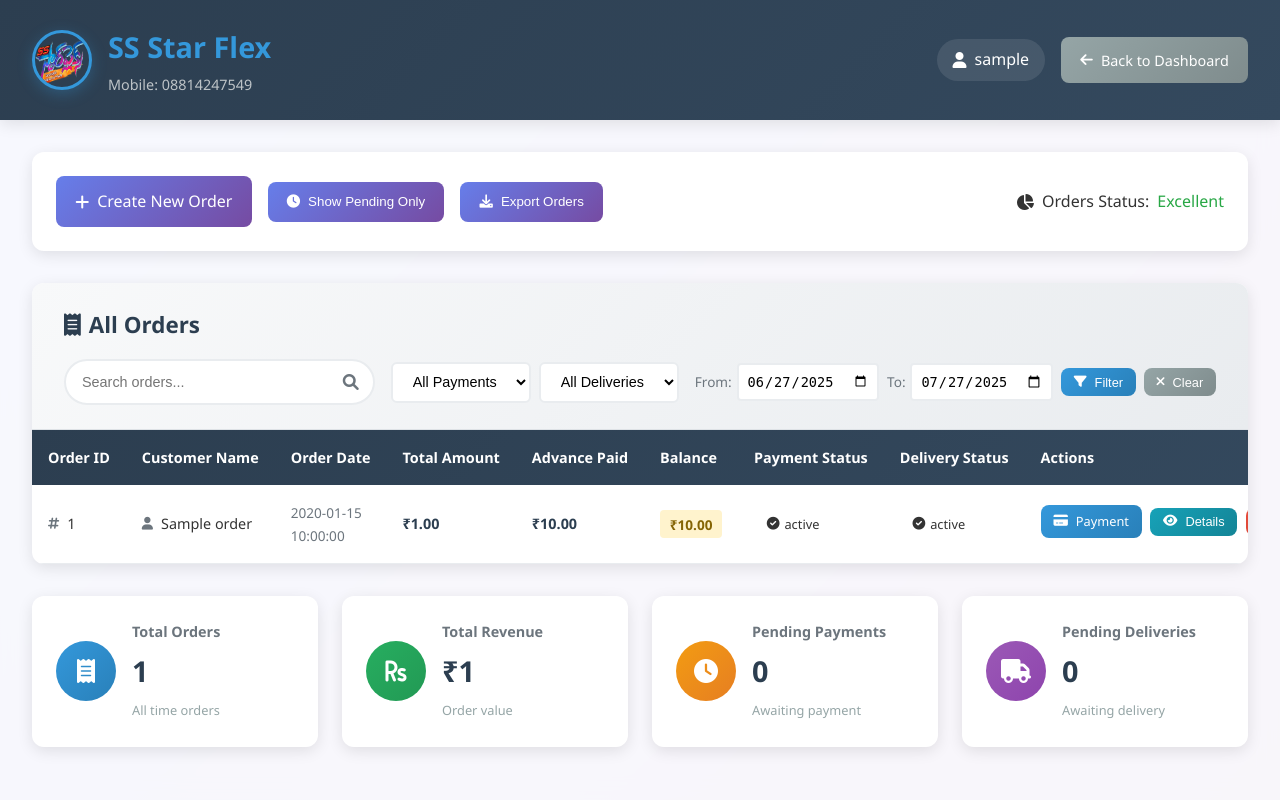
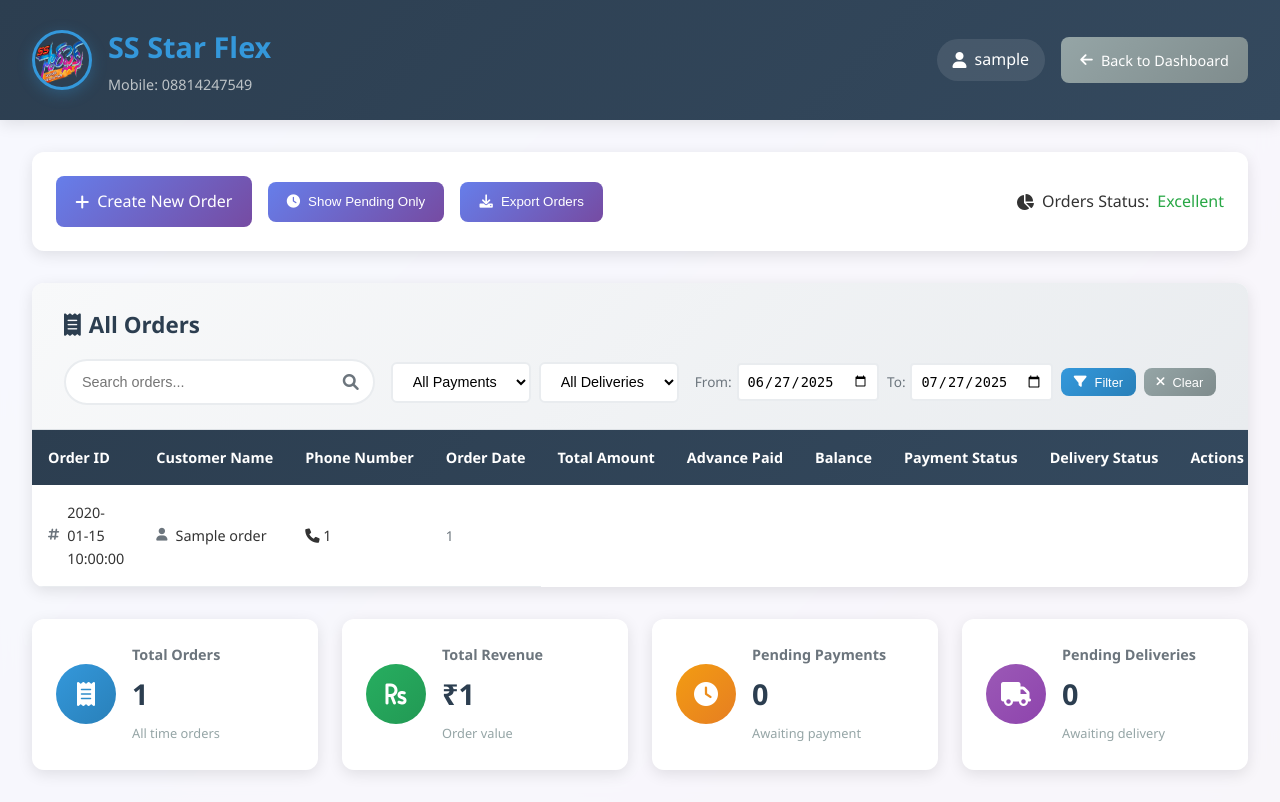
Before and after one commit to jothyanandanch/Shop-Management, a Flask app: page /view_orders in a window 1280 px wide. Before the commit the page ends 759 px from the top, so only its background shows below. Run offline with Flask 3, Linux system fonts and the light colour scheme; the visitor is signed in with stand-in values (Sample User, id 1); a database or web service that is not in the repository returns one stand-in record (values such as "Sample title"); some libraries are stand-ins or nearby versions.

Commit message:
All  Set

```diff
--- a/app.py
+++ b/app.py
@@ -186,6 +186,7 @@
 
     if request.method == 'POST':
         customer_name = request.form.get('customer_name')
+        customer_phone=request.get('customer_phone')
         order_id = request.form.get('order_id')
         order_date = request.form.get('order_date')
         delivery_status = request.form.get('delivery_status')
@@ -193,7 +194,7 @@
         total_amount = request.form.get('total_amount')
         payment = request.form.get('payment_status')
 
-        curr_order_id = create_order(customer_name, order_id, order_date, delivery_status, advance_paid, total_amount, payment)
+        curr_order_id = create_order(customer_name, order_id, order_date, delivery_status, advance_paid, total_amount, payment,customer_phone)
 
         selected_card_ids = request.form.getlist('card_ids')
         for card_id in selected_card_ids:
--- a/init_db.py
+++ b/init_db.py
@@ -45,7 +45,8 @@
                 delivery_status TEXT CHECK(delivery_status IN ('Pending', 'Delivered')),
                 advance_paid DECIMAL(10,2) DEFAULT 0,
                 total_amount DECIMAL(10,2) DEFAULT 0,
-                payment_status TEXT CHECK(payment_status IN ('Paid','Pending'))
+                payment_status TEXT CHECK(payment_status IN ('Paid','Pending')),
+                customer_phone VARCHAR(15)
             )
             """,
             """
--- a/models.py
+++ b/models.py
@@ -140,7 +140,7 @@
 
 # ------------------- ORDER FUNCTIONS -------------------
 
-def create_order(customer_name, order_id, order_date, delivery_status, advance_paid, total_amount,payment_status):
+def create_order(customer_name, order_id, order_date, delivery_status, advance_paid, total_amount,payment_status,customer_phone):
     """Creates a new customer order."""
     conn, cursor = None, None
     try:
@@ -148,8 +148,8 @@
         cursor = conn.cursor()
 
         command = """
-        INSERT INTO orders(customer_name, order_id, order_date, delivery_status, advance_paid, total_amount,payment_status)
-        VALUES(%s, %s, %s, %s, %s, %s, %s) RETURNING order_id
+        INSERT INTO orders(customer_name, order_id, order_date, delivery_status, advance_paid, total_amount,payment_status,customer_phone)
+        VALUES(%s, %s, %s, %s, %s, %s, %s, %s) RETURNING order_id
         """
         cursor.execute(command, (
             customer_name,
@@ -158,7 +158,8 @@
             delivery_status,
             Decimal(str(advance_paid)),
             Decimal(str(total_amount)),
-            payment_status
+            payment_status,
+            customer_phone
         ))
         order_id = cursor.fetchone()[0]
         conn.commit()
@@ -205,7 +206,7 @@
         cursor = conn.cursor()
         cursor.execute("""
             SELECT id, customer_name, order_id, order_date, total_amount,
-                   advance_paid, delivery_status, payment_status
+                   advance_paid, delivery_status, payment_status,customer_phone
             FROM orders WHERE id = %s
         """, (order_id,))
         return cursor.fetchone()
@@ -225,7 +226,7 @@
 
         cursor.execute("""
             SELECT id, customer_name, order_id, order_date, total_amount,
-                   advance_paid, delivery_status, payment_status
+                   advance_paid, delivery_status, payment_status,customer_phone
             FROM orders
             ORDER BY order_date DESC, id DESC
         """)
--- a/templates/record_payment.html
+++ b/templates/record_payment.html
@@ -55,6 +55,10 @@
                         <div class="detail-row">
                             <span class="detail-label">Customer Name:</span>
                             <span class="detail-value customer-name">{{ order[1] }}</span>
+                        </div>
+                        <div class="detail-row">
+                            <span class="detail-label">Phone Number:</span>
+                            <span class="detail-value">{{ order[2] if order[2] else 'Not provided' }}</span>
                         </div>
                         <div class="detail-row">
                             <span class="detail-label">Order ID:</span>
--- a/templates/view_orders.html
+++ b/templates/view_orders.html
@@ -120,6 +120,7 @@
                             <tr>
                                 <th>Order ID</th>
                                 <th>Customer Name</th>
+                                <th>Phone Number</th>
                                 <th>Order Date</th>
                                 <th>Total Amount</th>
                                 <th>Advance Paid</th>
@@ -131,15 +132,15 @@
                         </thead>
                     <tbody>
                     {% for order in orders %}
-                            {% set balance = order[4] - order[5] %}
+                    {% set balance = order[5] - order[6] %}  <!-- Updated indices -->
                     <tr class="order-row"
-                                data-order-date="{{ order[3] }}"
-                                data-payment-status="{{ order[7].lower() }}"
-                                data-delivery-status="{{ order[6].lower() }}">
+                        data-order-date="{{ order[4] }}"
+                        data-payment-status="{{ order[8].lower() }}"
+                        data-delivery-status="{{ order[7].lower() }}">
                         <td class="order-id">
                             <div class="id-info">
                                 <i class="fas fa-hashtag"></i>
-                                        <span>{{ order[2] }}</span>
+                                <span>{{ order[3] }}</span>
                             </div>
                         </td>
                         <td class="customer-name">
@@ -148,48 +149,18 @@
                                 <span>{{ order[1] }}</span>
                             </div>
                         </td>
+                        <!-- ADD THIS PHONE NUMBER CELL -->
+                        <td class="customer-phone">
+                            <div class="phone-info">
+                                <i class="fas fa-phone"></i>
+                                <span>{{ order[2] if order[2] else 'N/A' }}</span>
+                            </div>
+                        </td>
                         <td class="order-date">
-                                    <span class="date-value">{{ order[3] }}</span>
+                            <span class="date-value">{{ order[4] }}</span>
                         </td>
-                                <td class="total-amount">
-                                    <span class="amount-value">₹{{ "%.2f"|format(order[4]) }}</span>
-                                </td>
-                                <td class="advance-paid">
-                                    <span class="advance-value">₹{{ "%.2f"|format(order[5]) }}</span>
-                                </td>
-                                <td class="balance">
-                                    <span class="balance-value {% if balance > 0 %}balance-pending{% elif balance == 0 %}balance-paid{% else %}balance-overpaid{% endif %}">
-                                        ₹{{ "%.2f"|format(balance) }}
-                                    </span>
-                                </td>
-                                <td class="payment-status">
-                                    <span class="status-badge status-{{ order[7].lower() }}">
-                                        <i class="fas fa-{{ 'clock' if order[7] == 'Pending' else 'check-circle' }}"></i>
-                                        {{ order[7] }}
-                                    </span>
-                                </td>
-                                <td class="delivery-status">
-                                    <span class="status-badge status-{{ order[6].lower() }}">
-                                        <i class="fas fa-{{ 'truck' if order[6] == 'Pending' else 'check-circle' }}"></i>
-                                        {{ order[6] }}
-                                    </span>
-                                </td>
-                                <td class="actions">
-                                    <a href="{{ url_for('record_payment', order_id=order[0]) }}" class="btn btn-sm btn-primary">
-                                        <i class="fas fa-credit-card"></i>
-                                        Payment
-                                    </a>
-                                    <button class="btn btn-sm btn-info" onclick="viewOrderDetails({{ order[0] }})">
-                                        <i class="fas fa-eye"></i>
-                                        Details
-                                    </button>
-                                    {% if session.user_role == 'admin' %}
-                                    <button class="btn btn-sm btn-danger" onclick="deleteOrder({{ order[0] }}, '{{ order[2] }}', '{{ order[1] }}')">
-                                        <i class="fas fa-trash"></i>
-                                        Delete
-                                    </button>
-                                    {% endif %}
-                                </td>
+                        <!-- Rest of your columns with updated indices -->
+                        <!-- ... -->
                     </tr>
                 {% endfor %}
             </tbody>
@@ -222,7 +193,8 @@
                         <thead>
                             <tr>
                                 <th>Order ID</th>
-                                <th>Customer</th>
+                                <th>Customer Name</th>
+                                <th>Phone Number</th>
                                 <th>Order Date</th>
                                 <th>Balance Amount</th>
                                 <th>Days Pending</th>
```
Also changed, not shown: templates/create_orders.html (+23 -2 lines). Lines whose indentation alone changed are shown as unchanged.
